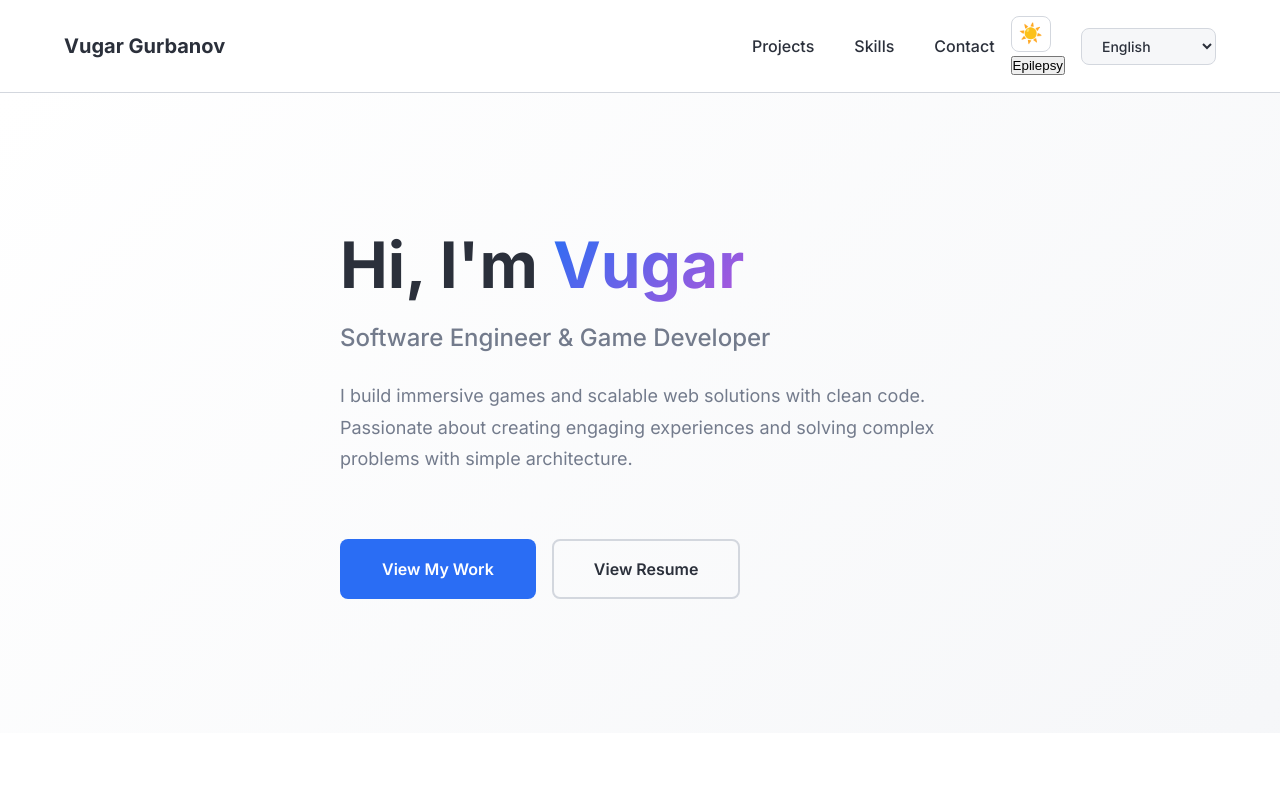
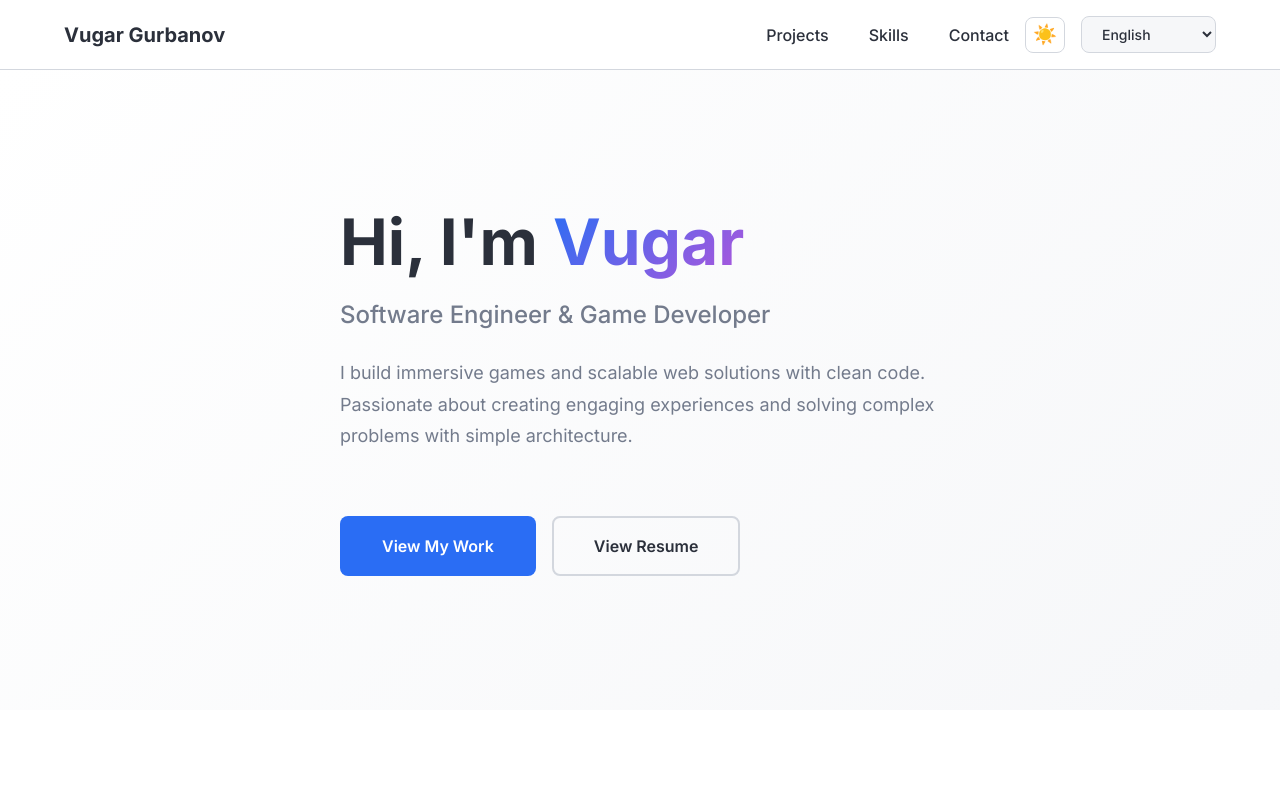
Before and after one commit to Papin7677/PersonalWebpage, a React (Vite) app: page / in a window 1280 px wide. Shown: the top 800 px of the page. Built offline with nearby package versions, Linux system fonts and the light colour scheme.

Commit message:
eplipesy removed :(

```diff
--- a/src/components/ThemeSwitcher.tsx
+++ b/src/components/ThemeSwitcher.tsx
@@ -1,42 +1,21 @@
 import { useTheme } from '../hooks/useTheme';
-import { useState, useEffect } from 'react';
 import './ThemeSwitcher.css';
 
 export function ThemeSwitcher() {
     const { theme, toggleTheme } = useTheme();
-    const [autoCycle, setAutoCycle] = useState(false);
 
     const getIcon = () => {
         return theme === 'light' ? '☀️' : '🌙';
     };
 
-    useEffect(() => {
-        if (!autoCycle) return;
-
-        const interval = setInterval(() => {
-            toggleTheme();
-        }, 20);
-
-        return () => clearInterval(interval);
-    }, [autoCycle, toggleTheme]);
 
     return (
-        <div className="theme-switcher-wrapper">
-            {/* Original toggle button */}
-            <button
-                className="theme-switcher"
-                onClick={toggleTheme}
-            >
-                <span className="theme-icon">{getIcon()}</span>
-            </button>
+        <button
+            className="theme-switcher"
+            onClick={toggleTheme}
 
-            {/* New auto-cycle button */}
-            <button
-                className="theme-auto-switcher"
-                onClick={() => setAutoCycle((prev) => !prev)}
-            >
-                {autoCycle ? '⏹ Stop' : 'Epilepsy'}
-            </button>
-        </div>
+        >
+            <span className="theme-icon">{getIcon()}</span>
+        </button>
     );
 }
```
